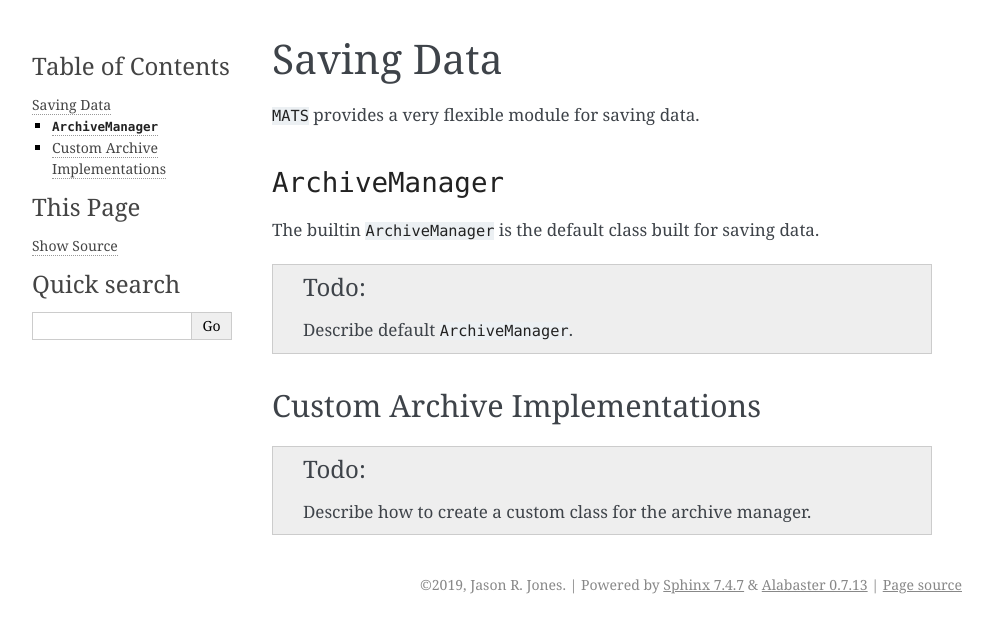
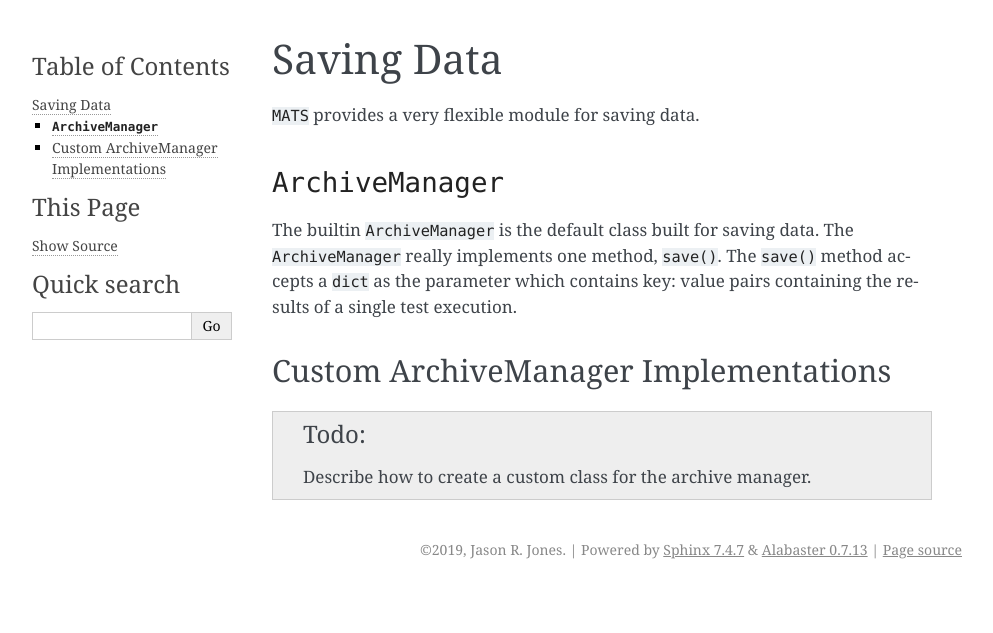
Before and after one commit to slightlynybbled/mats, a Sphinx documentation site: the page built from docs/source/pages/saving-data.rst, in a window 1280 px wide. Shown: the top 633 px of the page, without its empty margins (148-1141 px from the left). Built offline with Sphinx 7.4.7, drawn with Linux system fonts in a browser that asks for light colours.

Commit message:
Improving documentation

```diff
--- a/docs/source/pages/contribution_guidelines.rst
+++ b/docs/source/pages/contribution_guidelines.rst
@@ -70,6 +70,8 @@ Future Development
 Features that I foresee:
 
  * More dynamic ``ArchiveManager``
+   * sqlite
+   * excel
  * Qt-based GUI
 
 Have `others <https://github.com/slightlynybbled/mats/issues>`_?
--- a/docs/source/pages/saving-data.rst
+++ b/docs/source/pages/saving-data.rst
@@ -6,14 +6,12 @@ Saving Data
 ``ArchiveManager``
 ------------------
 
-The builtin ``ArchiveManager`` is the default class built for saving data.
+The builtin ``ArchiveManager`` is the default class built for saving data.  The ``ArchiveManager``
+really implements one method, ``save()``.  The ``save()`` method accepts a ``dict`` as the parameter
+which contains key: value pairs containing the results of a single test execution.
 
-.. todo::
-
-   Describe default ``ArchiveManager``.
-
-Custom Archive Implementations
-------------------------------
+Custom ArchiveManager Implementations
+-------------------------------------
 
 .. todo::
 
```
